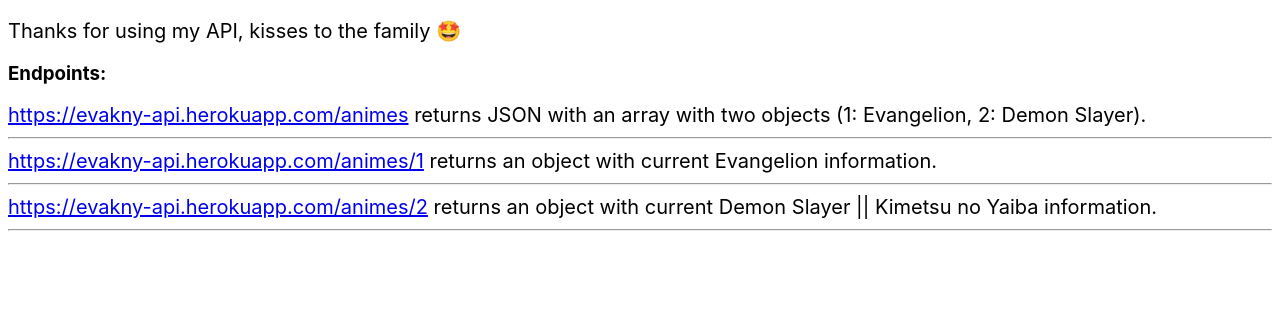
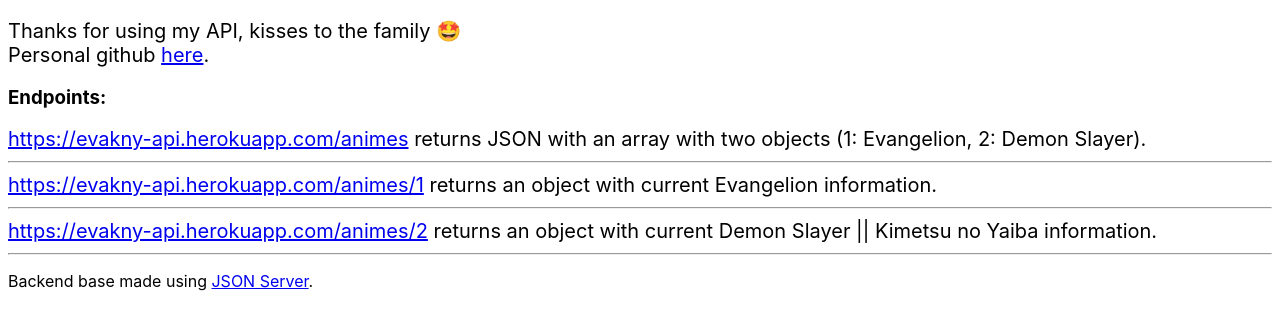
Before and after one commit to rodriabregu/my-anime-api, a website: page public/index.html in a window 1280 px wide. Shown: the part 63-392 px from the top of the page. Drawn offline with Linux system fonts and the light colour scheme.

Commit message:
home page

```diff
--- a/public/index.html
+++ b/public/index.html
@@ -11,6 +11,7 @@
     <h1>REST API Evangelion || Kimetsu no Yaiba/Demon Slayer</h1>
     <div>
         <span>Thanks for using my API, kisses to the family 🤩</span>
+        <br/><span>Personal github <a href="https://github.com/rodriabregu" target='_blank'>here</a>.</span>
         <h3>Endpoints:</h3>
         <span>
             <a href="https://evakny-api.herokuapp.com/animes" target='_blank'>https://evakny-api.herokuapp.com/animes</a> returns JSON with an array with two objects (1: Evangelion, 2: Demon Slayer).<br/><hr/>
@@ -18,5 +19,10 @@
             <a href="https://evakny-api.herokuapp.com/animes/2" target='_blank'>https://evakny-api.herokuapp.com/animes/2</a> returns an object with current Demon Slayer || Kimetsu no Yaiba information.<br/><hr/>
         </span>
     </div>
+    <div>
+        <p>
+            Backend base made using <a href="https://github.com/typicode/json-server" target='_blank'>JSON Server</a>.
+        </p>
+    </div>
 </body>
 </html>
```
